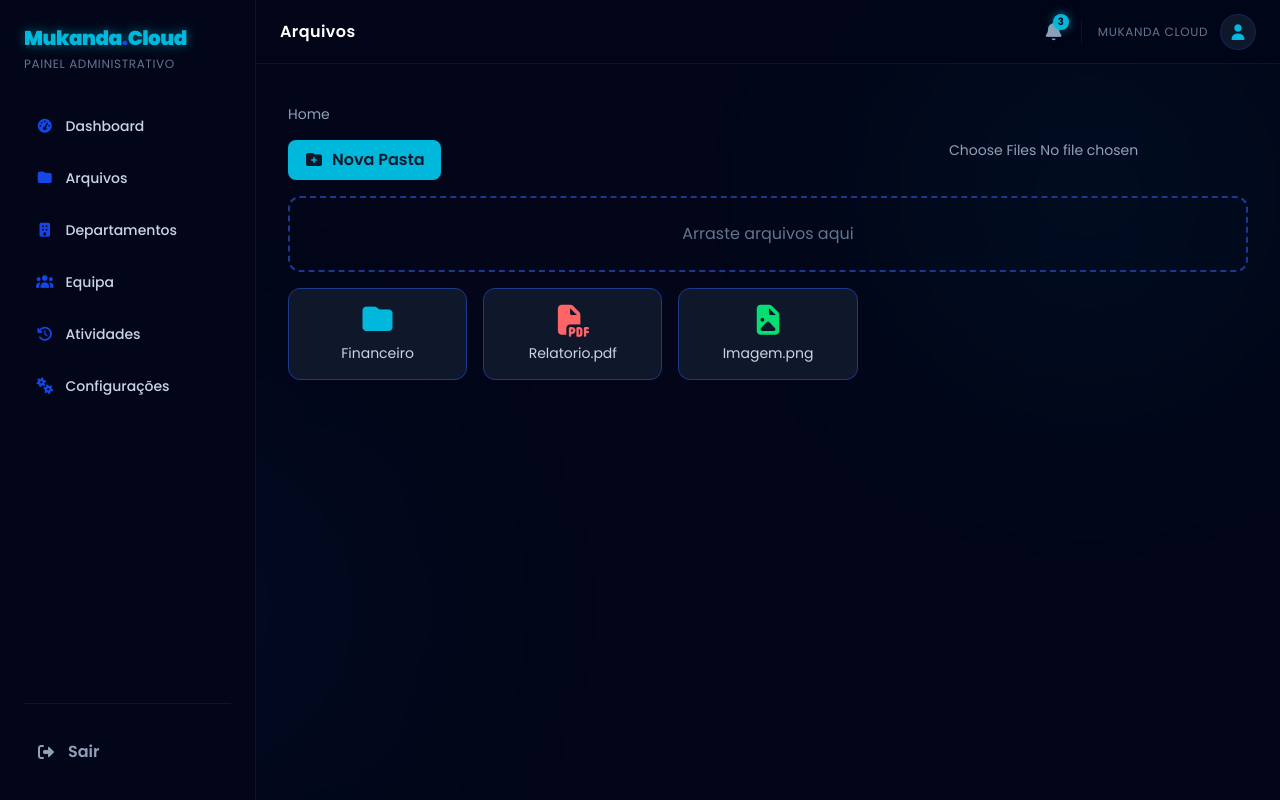
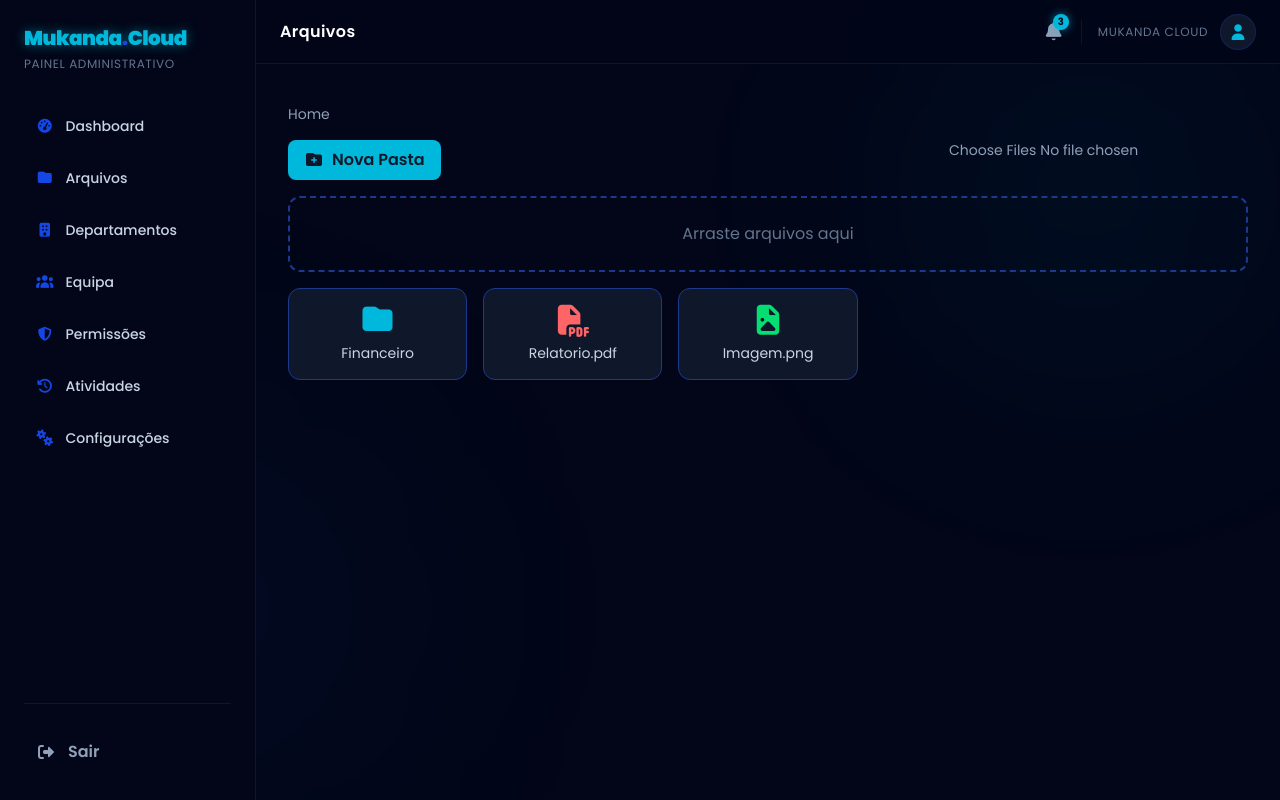
Before and after one commit to nsimba-afonso-nwayami/mukanda-cloud, a React (Vite) app: page /dashboard/superadmin/arquivos in a window 1280 px wide. Built offline with nearby package versions, Linux system fonts and the light colour scheme.

Commit message:
Item de Permissões adicionado ao menu do sidebar

```diff
--- a/src/pages/superadmin/components/SidebarSuperAdmin.jsx
+++ b/src/pages/superadmin/components/SidebarSuperAdmin.jsx
@@ -69,6 +69,11 @@ export default function SidebarSuperAdmin({ sidebarOpen, setSidebarOpen }) {
               Equipa
             </Link>
 
+            <Link to="/dashboard/superadmin/permissoes" className={linkStyle}>
+              <i className="fas fa-shield-alt text-blue-700"></i>
+              Permissões
+            </Link>
+
             <Link to="/dashboard/superadmin/atividades" className={linkStyle}>
               <i className="fas fa-clock-rotate-left text-blue-700"></i>
               Atividades
```
